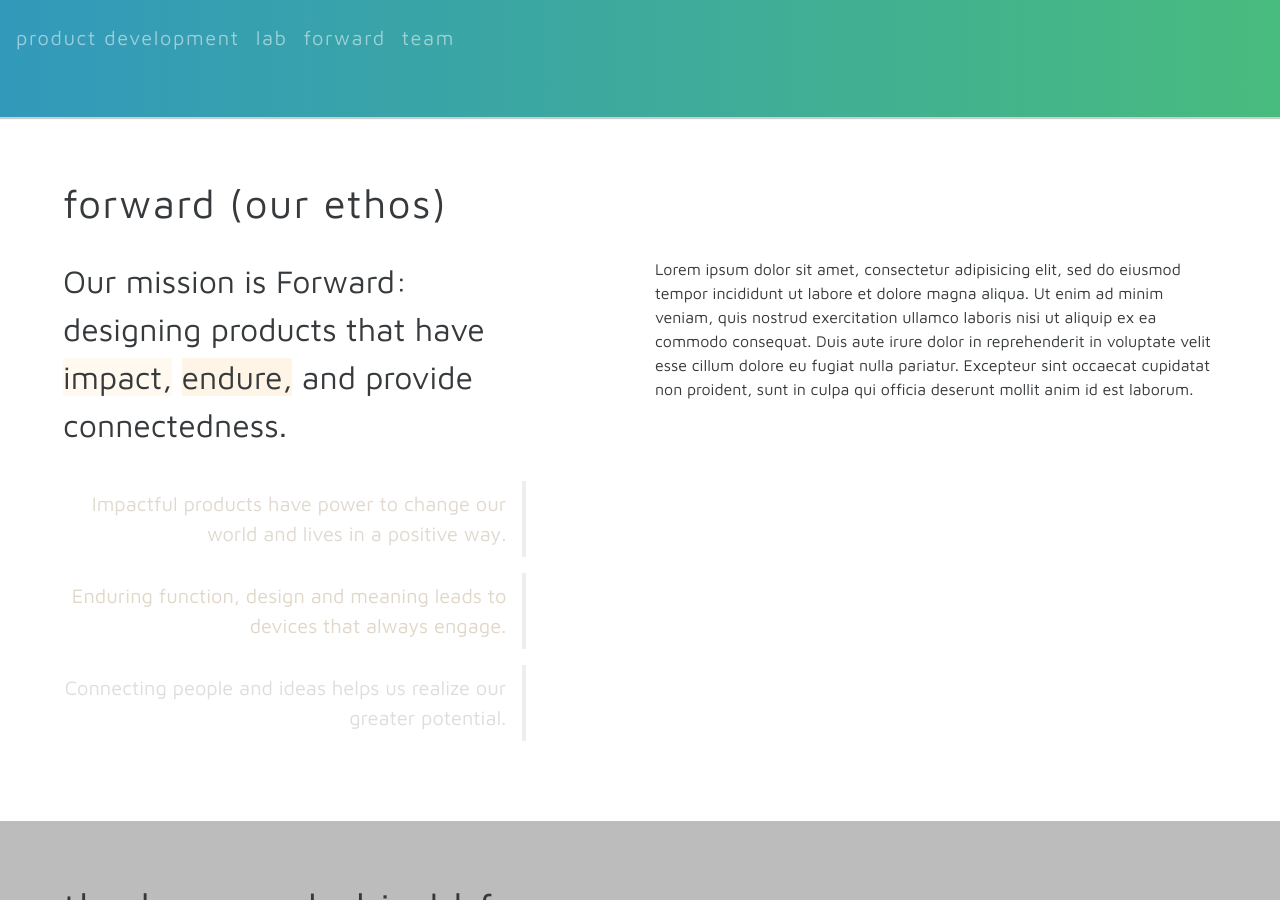
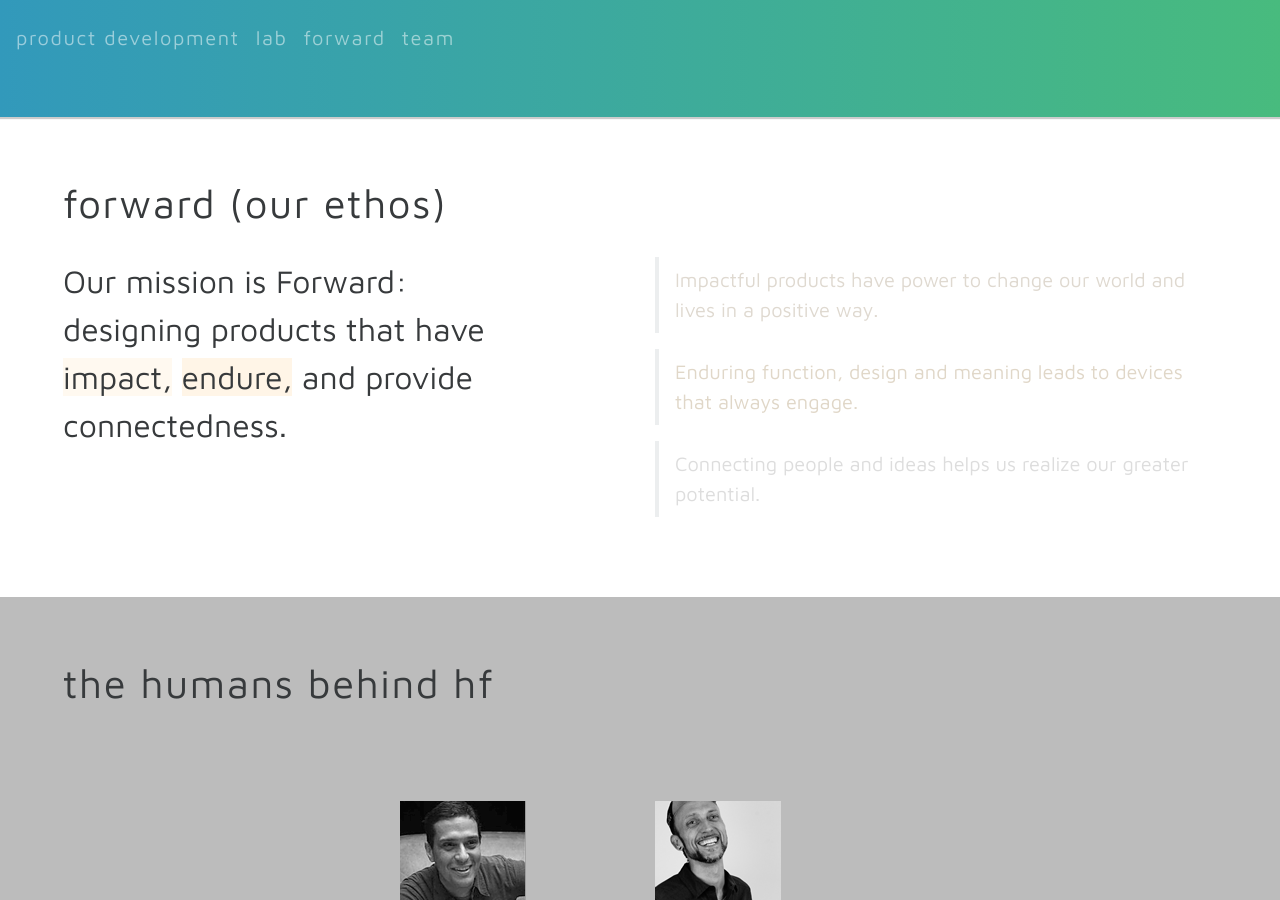
Before and after one commit to HumansForward/HumansForward.github.io, a Jekyll site: the page built from index.html, in a window 1280 px wide and 900 px high, scrolled down 4235 px. Built offline with Jekyll 4.4.1, drawn with Linux system fonts in a browser that asks for light colours; nearby versions of some CDN libraries; comment, search, counter and statistics services are not loaded; some of the changed text lies outside the part shown.

```diff
--- a/Gruntfile.js
+++ b/Gruntfile.js
@@ -103,7 +103,7 @@ module.exports = function(grunt) {
         livereload: true
       },
       source: {
-        files: ["_data/**/*", "_drafts/**/*", "_includes/**/*", "_layouts/**/*", "_posts/**/*", "assets/site/**/*", "examples/*", "_config.yml", "*.html", "*.md"],
+        files: ["_data/**/*", "_drafts/**/*", "_includes/**/*", "_layouts/**/*", "_posts/**/*", "assets/site/**/*", "examples/*", "_config.yml", "*.html", "*.md", "robots.txt"],
         tasks: ["exec:jekyll"]
       }
     },
--- a/_config.yml
+++ b/_config.yml
@@ -10,6 +10,8 @@ exclude:
   - "node_modules"
   - "package.json"
   - "Gruntfile.js"
+  - "LICENSE.md"
+  - "README.md"
 
 # Serving
 host:             127.0.0.1
--- a/_includes/footer.html
+++ b/_includes/footer.html
@@ -1,5 +1,5 @@
 <footer>
-  <div class="container text-xs-center p-a-1"><i class="fa fa-smile-o" style="margin-right: 1rem;"></i>Copyright © Humans Forward</div>
+  <div class="container text-xs-center p-a-1"><i class="fa fa-smile-o" style="margin-right: 1rem;"></i>Copyright © 2016 Humans Forward</div>
 </footer>
 
 <!-- Each layout has its own app script loaded by RequireJS  -->
--- a/index.html
+++ b/index.html
@@ -3,9 +3,6 @@ layout: home
 title: Humans Forward
 ---
 
-<!-- TODO: Fix copyright -->
-<!-- TODO: Replace icon images under Product Development -->
-<!-- TODO: Work on content, better photos, projects -->
 <!-- TODO: Add interactive word cloud -->
 <!-- TODO: Finish up page animations -->
 <!-- TODO: Add favicon -->
@@ -171,7 +168,7 @@ title: Humans Forward
               </div>
 
               <div class="card hf-lab-project">
-                <img class="card-img-top img-fluid" src="{{ site.baseurl }}/assets/site/img/lab/lab-ble-eval.jpeg" alt="Lab project" />
+                <img class="card-img-top img-fluid" src="{{ site.baseurl }}/assets/site/img/lab/lab-eb-ml.jpeg" alt="Lab project" />
                 <div class="card-block">
                   <h4 class="card-title">Enviro Bean (pt 3)</h4>
                   <h5 class="card-title">Learning Platform Integration</h4>
@@ -215,30 +212,13 @@ title: Humans Forward
       <div class="row">
         <div class="col-xs-12 col-md-5">
           <h2 class="hf-heading hf-mission">Our mission is Forward: designing products that have <span class="hf-animate-impact-word">impact,</span> <span class="hf-animate-endure-word">endure,</span> and <span class="hf-animate-connect-word">provide connectedness.</span></h2>
-          <blockquote class="blockquote blockquote-reverse hf-mission-quote hf-animate-impact-text">Impactful products have power to change our world and lives in a positive way.</blockquote>
-          <blockquote class="blockquote blockquote-reverse hf-mission-quote hf-animate-endure-text">Enduring function, design and meaning leads to devices that always engage.</blockquote>
-          <blockquote class="blockquote blockquote-reverse hf-mission-quote hf-animate-connect-text">Connecting people and ideas helps us realize our greater potential.</blockquote>
         </div>
 
         <div class="col-xs-12 col-md-6 col-md-offset-1">
-          Lorem ipsum dolor sit amet, consectetur adipisicing elit, sed do eiusmod
-          tempor incididunt ut labore et dolore magna aliqua. Ut enim ad minim veniam,
-          quis nostrud exercitation ullamco laboris nisi ut aliquip ex ea commodo
-          consequat. Duis aute irure dolor in reprehenderit in voluptate velit esse
-          cillum dolore eu fugiat nulla pariatur. Excepteur sint occaecat cupidatat non
-          proident, sunt in culpa qui officia deserunt mollit anim id est laborum.
+          <blockquote class="blockquote hf-mission-quote hf-animate-impact-text">Impactful products have power to change our world and lives in a positive way.</blockquote>
+          <blockquote class="blockquote hf-mission-quote hf-animate-endure-text">Enduring function, design and meaning leads to devices that always engage.</blockquote>
+          <blockquote class="blockquote hf-mission-quote hf-animate-connect-text">Connecting people and ideas helps us realize our greater potential.</blockquote>
         </div>
-
-<!--         <div class="col-md-6">
-          <div style="display: flex;">
-            <h2>imaginative</h2>
-            <h2>practical</h2>
-            <h2>thinkers</h2>
-            <h2>artistic</h2>
-            <h2>integrative</h2>
-          </div>
-        </div>
- -->
       </div>
     </div>
   </section>
@@ -274,9 +254,9 @@ title: Humans Forward
       <div class="row">
         <div class="col-xs-12 col-md-5">
           <h3>Humans Forward</h3>
-          <h5>San Francisco, CA</h5>
+          <h5>San Francisco, California</h5>
           <p class="hf-social-links">
-            <a href="#" class="btn btn-lg btn-primary-outline hf-social-link hf-email"><i class="fa fa-envelope fa-lg"></i> Email</a>
+            <!-- <a href="#" class="btn btn-lg btn-primary-outline hf-social-link hf-email"><i class="fa fa-envelope fa-lg"></i> Email</a> -->
             <a href="https://github.com/HumansForward" target="_blank" class="btn btn-lg btn-primary-outline hf-social-link"><i class="fa fa-github fa-lg"></i> GitHub</a>
             <a href="https://twitter.com/HumansForward" target="_blank" class="btn btn-lg btn-primary-outline hf-social-link"><i class="fa fa-twitter fa-lg"></i> Twitter</a>
           </p>
--- /dev/null
+++ b/robots.txt
@@ -0,0 +1,6 @@
+User-agent: *
+Disallow: /assets/
+Allow: /
+
+User-agent: Googlebot-Image
+Disallow: /
```
Also changed, not shown: other parts of index.html (+2 -2 lines), assets/site/img/lab/lab-eb-ml.jpeg (added), assets/site/img/lab/placeholder1.jpeg (deleted), assets/site/img/lab/placeholder2.jpeg (deleted), assets/site/img/lab/placeholder3.jpeg (deleted), assets/site/img/lab/placeholder4.jpeg (deleted).
